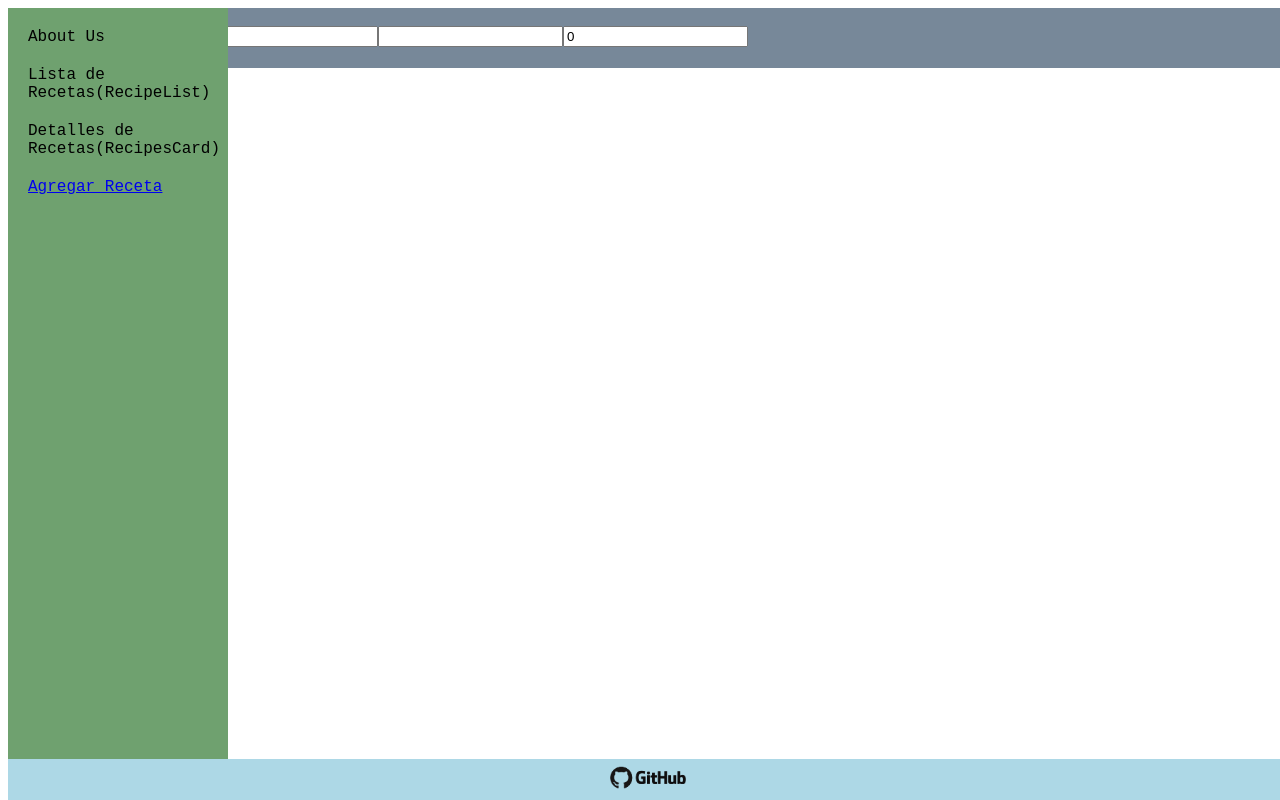
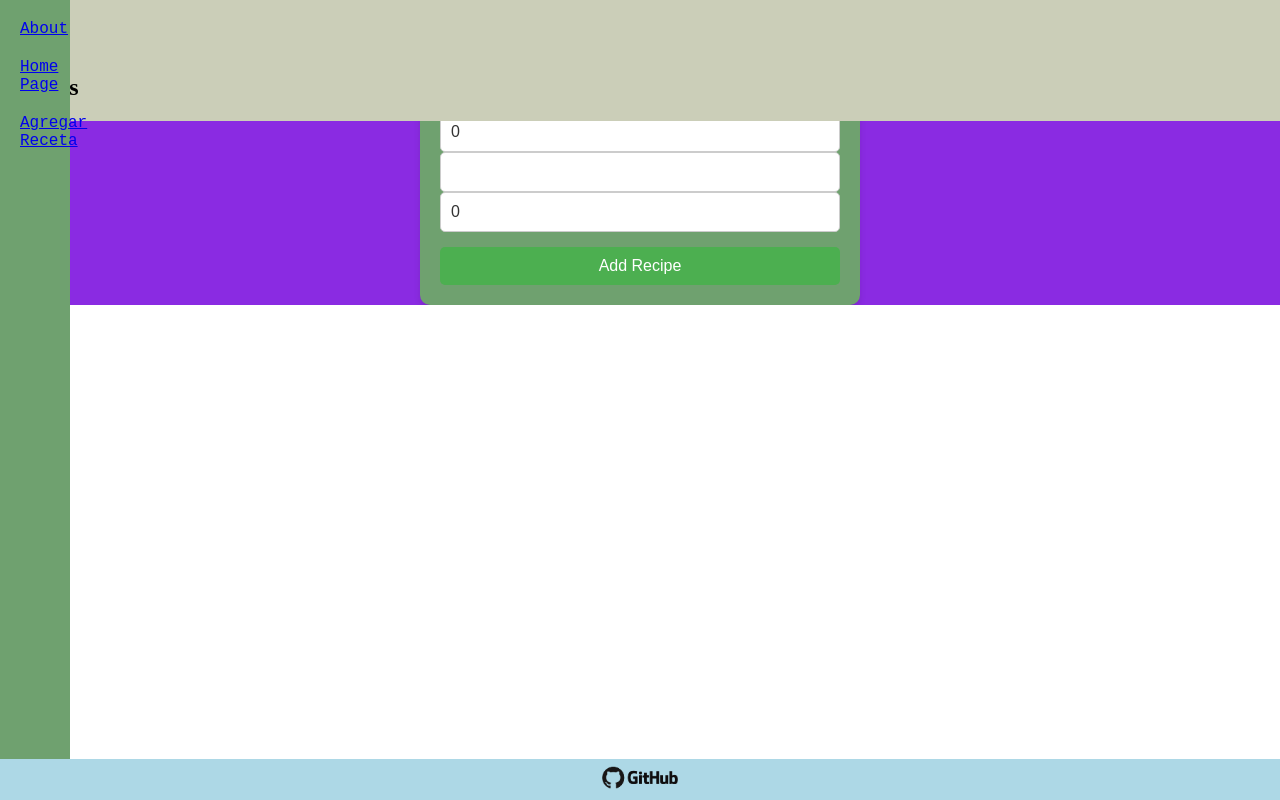
Before and after one commit to garaluzardo/react-app, a React (Vite) app in the folder recipes-book-app/: page /add-recipe in a window 1280 px wide. Built offline with nearby package versions, Linux system fonts and the light colour scheme.

Commit message:
HomePage + RecipesList

```diff
--- a/recipes-book-app/src/App.css
+++ b/recipes-book-app/src/App.css
@@ -1,6 +1,7 @@
 .app-container {
   width: 100vw;
   background-color: blueviolet;
+  overflow: auto;;
 }
 
 .recipes-list {
@@ -36,7 +37,7 @@ background-color: lightcoral;
   display: flex;
   flex-direction: column;
   justify-content: flex-start;
-  width: 200px;
+  width: 50px;
   height: 100vh;
   padding: 10px;
   position: fixed;
@@ -62,7 +63,61 @@ background-color: lightcoral;
 }
 
 .add-form {
-  background-color: lightslategray;
+  background-color: rgb(111, 161, 111); /* Color de fondo del formulario */
+  padding: 20px; /* Espaciado interno */
+  border-radius: 10px; /* Bordes redondeados */
+  box-shadow: 0 4px 6px rgba(0, 0, 0, 0.1); /* Sombra suave */
+  max-width: 400px; /* Ancho máximo del formulario */
+  margin: 0 auto; /* Centrar el formulario en la página */
+}
+
+.add-form form {
+  display: flex;
+  flex-direction: column; /* Organiza los elementos en columna */
+  gap: 15px; /* Espacio entre los elementos del formulario */
+}
+
+.add-form span {
+  font-size: 24px; /* Tamaño del título */
+  font-weight: bold; /* Negrita */
+  color: white; /* Color del texto */
+  text-align: center; /* Centrar el texto */
+  margin-bottom: 10px; /* Espacio debajo del título */
+}
+
+.add-form label {
+  display: flex;
+  flex-direction: column; /* Organiza el label y el input en columna */
+  gap: 5px; /* Espacio entre el label y el input */
+  color: white; /* Color del texto del label */
+}
+
+.add-form input {
+  padding: 10px; /* Espaciado interno */
+  border: 1px solid #ccc; /* Borde del input */
+  border-radius: 5px; /* Bordes redondeados */
+  font-size: 16px; /* Tamaño de la fuente */
+  background-color: white; /* Fondo del input */
+  color: #333; /* Color del texto */
+}
+
+.add-form input::placeholder {
+  color: #999; /* Color del placeholder */
+}
+
+.add-form button {
+  padding: 10px 20px; /* Espaciado interno */
+  background-color: #4CAF50; /* Color de fondo del botón */
+  color: white; /* Color del texto */
+  border: none; /* Sin borde */
+  border-radius: 5px; /* Bordes redondeados */
+  font-size: 16px; /* Tamaño de la fuente */
+  cursor: pointer; /* Cambia el cursor al pasar sobre el botón */
+  transition: background-color 0.3s ease; /* Transición suave */
+}
+
+.add-form button:hover {
+  background-color: #45a049; /* Cambia el color al pasar el ratón */
 }
 
 .navbar {
@@ -71,6 +126,8 @@ background-color: lightcoral;
   flex-direction: column;
   justify-content: center;
   position: fixed;
+  top: 0;
+  width: 100%;
 }
 
 .navbar img {
@@ -87,3 +144,28 @@ background-color: lightcoral;
 .footer img {
   width: 100px;
 }
+
+.recipe-details-page {
+  display: flex;
+  flex-direction: column;
+  justify-content: center;
+  align-items: center;
+  width: 500px;
+  height: 500px;
+  background-color: white; /* O un color visible */
+  padding: 20px;
+  border: 2px solid black;
+}
+
+.about-page {
+  display: flex;
+  flex-direction: column;
+  width: 100vw;
+  height: 100vw;
+  background-color: pink;
+}
+
+.about-page h1, p {
+  text-align: center;
+  font-size: 50px;
+}
--- a/recipes-book-app/src/App.jsx
+++ b/recipes-book-app/src/App.jsx
@@ -10,10 +10,11 @@ import HomePage from "./pages/HomePage";
 import AboutPage from "./pages/AboutPage";
 import AddRecipeForm from './components/AddRecipeForm';
 import recipesData from "../recipesData.json";
+import ItemDetailsPage from "./pages/ItemDetailsPage";
+import NotFoundPage from "./pages/NotFoundPage";
 
 import RecipesList from "./components/RecipesList";
-import ItemDetailsPage from "./pages/ItemDetailsPage";
-import NotFoundPage from "./pages/NotFoundPage";
+
 
 export default function App() {
   const [recipes, setRecipes] = useState(recipesData);
@@ -31,23 +32,21 @@ export default function App() {
   };
 
   return (
-
     <Router>
       <div className="app-container">
         <Navbar />
         <Sidebar />
 
         <Routes>
-          <Route path="/" element={<HomePage />} />
-          {/* <Route path="/about" element={<AboutPage />} />
-          <Route path="/item/:id" element={<ItemDetailsPage />} /> */}
+          <Route path="/" element={<HomePage recipes={recipes} onDelete={handleDeleteRecipe}/> } />
+          <Route path="/about-page" element={<AboutPage />} />
+          <Route path="/recipe-detail/:id" element={<ItemDetailsPage recipes={recipes} />} />
           <Route path="*" element={<NotFoundPage />} />
           <Route
-          path="/add-recipe"
-          element={<AddRecipeForm onAddRecipe={handleAddRecipe} />}
-        />
+            path="/add-recipe"
+            element={<AddRecipeForm onAddRecipe={handleAddRecipe} />}
+          />
         </Routes>
-
 
         {/* {selectedRecipe && (
           <UpdateRecipeForm
--- a/recipes-book-app/src/components/RecipesCard.jsx
+++ b/recipes-book-app/src/components/RecipesCard.jsx
@@ -1,6 +1,7 @@
 import React from 'react';
 import '../App.css';
 import RecipesList from './RecipesList';
+import { Link } from 'react-router-dom';
 
 export default function RecipesCard({ recipe, onDelete }) {
     return (
@@ -10,6 +11,9 @@ export default function RecipesCard({ recipe, onDelete }) {
             <img src={recipe.image} alt={recipe.name} />
             <p>{recipe.servings}</p>
             <button onClick={() => onDelete(recipe.id)}>Eliminar Receta</button>
+            <Link to={`/recipe-detail/${recipe.id}`}>
+                <button>Ver más</button>
+            </Link>
         </div>
     );
 }
--- a/recipes-book-app/src/components/Sidebar.jsx
+++ b/recipes-book-app/src/components/Sidebar.jsx
@@ -5,13 +5,16 @@ import { Link } from "react-router-dom";
 export default function Sidebar() {
     return (
         <div className="sidebar">
-           {/*  <img src="../assets/menu-icon.png"></img> */}
+            {/*  <img src="../assets/menu-icon.png"></img> */}
             <ul>
-                <li>About Us</li>
-                <li>Lista de Recetas(RecipeList)</li>
-                <li>Detalles de Recetas(RecipesCard)</li>
                 <li>
-                <Link to="/add-recipe">Agregar Receta</Link>
+                    <Link to="/about-page">About</Link>
+                </li>
+                <li>
+                    <Link to="/">Home Page</Link>
+                </li>
+                <li>
+                    <Link to="/add-recipe">Agregar Receta</Link>
                 </li>
 
             </ul>
--- a/recipes-book-app/src/index.css
+++ b/recipes-book-app/src/index.css
@@ -1,3 +1,7 @@
 body {
+    margin: 0;
+    padding: 0;
+    display: flex;
+    flex-direction: column;
 
 }
--- a/recipes-book-app/src/pages/AboutPage.jsx
+++ b/recipes-book-app/src/pages/AboutPage.jsx
@@ -3,9 +3,12 @@ import { Link, Route, Router } from "react-router-dom";
 
 export default function AboutPage() {
     return (
-        <>
-        <h1>About Page</h1>
-        <p>A page showing the project description and information about the team members (students) working on the project, including links to your GitHub and LinkedIn profiles.</p>
-        </>
+        <div className="about-page">
+            <h1>About Page</h1>
+            <p>A page showing the project description and information about the team members
+        working on the project, including links to your GitHub and LinkedIn profiles.</p>
+
+        </div>
+
     );
 }
--- a/recipes-book-app/src/pages/HomePage.jsx
+++ b/recipes-book-app/src/pages/HomePage.jsx
@@ -1,13 +1,12 @@
 import React from "react";
 import RecipesList from "../components/RecipesList";
-import recipesData from "../../recipesData.json";
 
-export default function HomePage() {
+export default function HomePage({ recipes, onDelete }) {
 
     return (
         <div className="home-page">
             <h1>Home Page</h1>
-            <RecipesList recipes={recipesData} />
+            <RecipesList recipes={recipes} onDelete={onDelete} />
         </div>
     )
 }
--- a/recipes-book-app/src/pages/ItemDetailsPage.jsx
+++ b/recipes-book-app/src/pages/ItemDetailsPage.jsx
@@ -1,11 +1,21 @@
 import React from "react";
-import { Link, Route, Router } from "react-router-dom";
+import { useParams } from "react-router-dom";
 
-export default function ItemDetailsPage() {
+export default function ItemDetailsPage({ recipes }) {
+    const { id } = useParams();
+    const recipe = recipes.find((r) => r.id === Number(id));
+
+    if (!recipe) {
+        return <h2>Receta no encontrada</h2>;
+    }
+
     return (
-        <>
-        <h1>Item Details Page</h1>
-        <p>A page that displays all the details of an item selected from the items list.</p>
-        </>
+        <div className="recipe-details">
+            <h1>{recipe.name}</h1>
+            <p>Calorías: {recipe.calories}</p>
+            <img src={recipe.image} alt={recipe.name} />
+            <p>Porciones: {recipe.servings}</p>
+            <button>Editar Receta</button>
+        </div>
     );
 }
```
